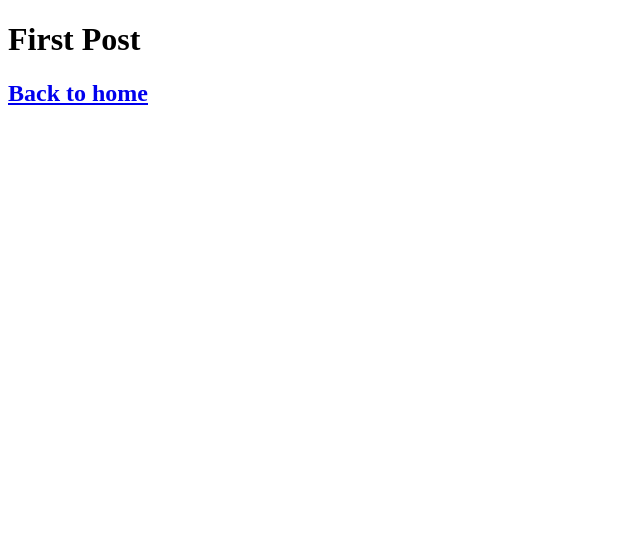
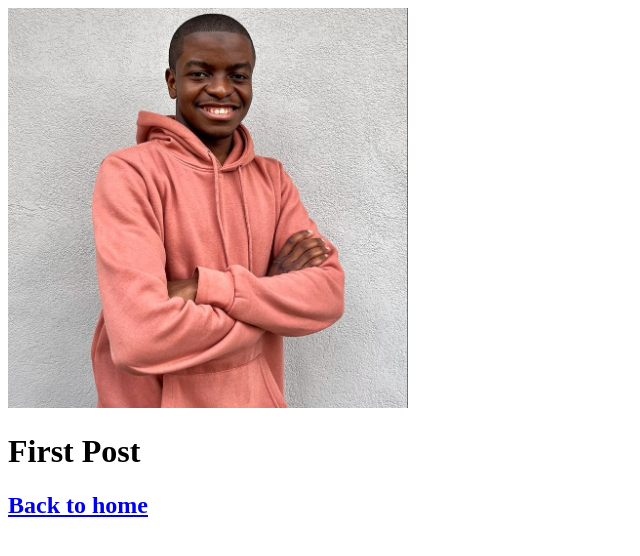
Before and after one commit to gabrieltmjr/next-js-tutorial, a Next.js app: page /posts/first-post in a window 1280 px wide. Shown: the top 556 px of the page, without its empty margins (0-640 px from the left). Built offline with nearby package versions, Linux system fonts and the light colour scheme.

Commit message:
Assests, Metadata and CSS - Assests

```diff
--- a/pages/posts/first-post.js
+++ b/pages/posts/first-post.js
@@ -1,8 +1,17 @@
 import Link from 'next/link';
+import Image from 'next/image';
 
 export default function FirstPost() {
+
+
     return (
         <>
+          <Image
+          src="/images/profile.jpg" // Route of the image file
+          height={400} // Desired size with correct aspect ratio
+          width={400} // Desired size with correct aspect ratio
+          alt="Gabriel Machado Jr."
+          />
           <h1>First Post</h1>
           <h2>
             <Link href="/">Back to home</Link>
```
Also changed, not shown: public/images/profile.jpg (added), public/vercel.svg (deleted).
